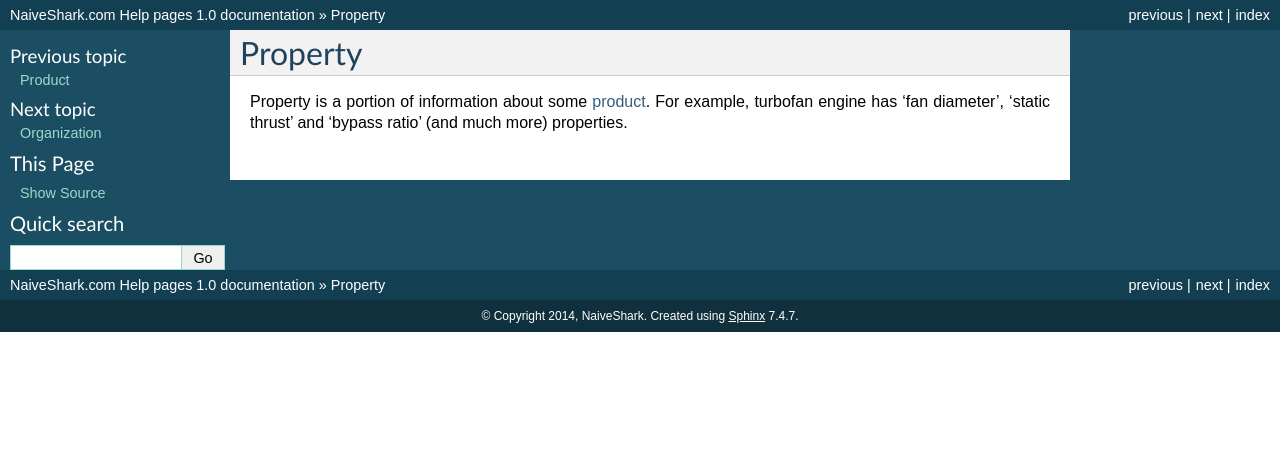
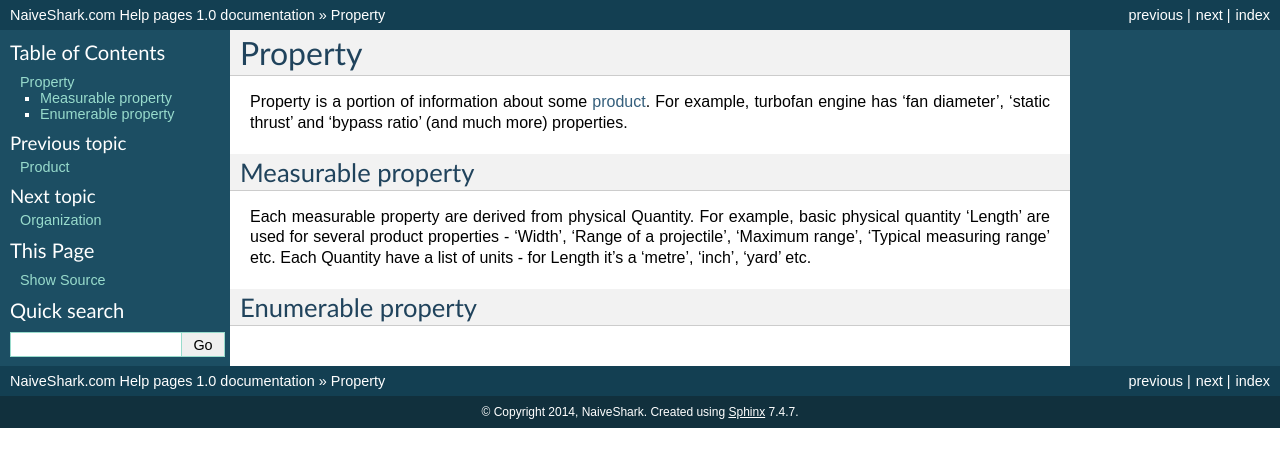
Before and after one commit to NaiveShark/NaiveSharkComDoc, a Sphinx documentation site: the page built from docs/property.rst, in a window 1280 px wide. Shown: the top 467 px of the page. Built offline with Sphinx 7.4.7, drawn with Linux system fonts in a browser that asks for light colours.

Commit message:
свойства

```diff
--- a/docs/property.rst
+++ b/docs/property.rst
@@ -2,3 +2,12 @@ Property
 ========
 
 Property is a portion of information about some :doc:`product</product>`. For example, turbofan engine has 'fan diameter', 'static thrust' and 'bypass ratio' (and much more) properties.
+
+Measurable property
+-------------------
+
+Each measurable property are derived from physical Quantity. For example, basic physical quantity 'Length' are used for several product properties - 'Width', 'Range of a projectile', 'Maximum range', 'Typical measuring range' etc. Each Quantity have a list of units - for Length it's a 'metre', 'inch', 'yard' etc.
+
+
+Enumerable property
+-------------------
```
